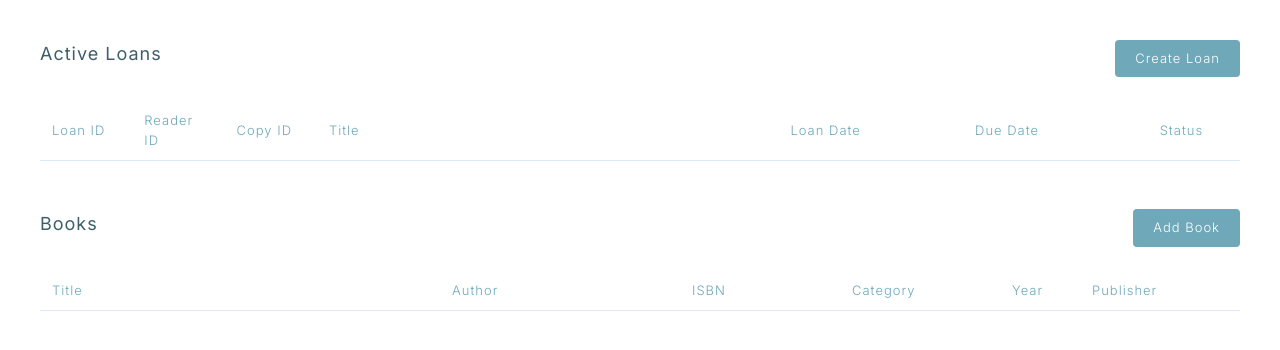
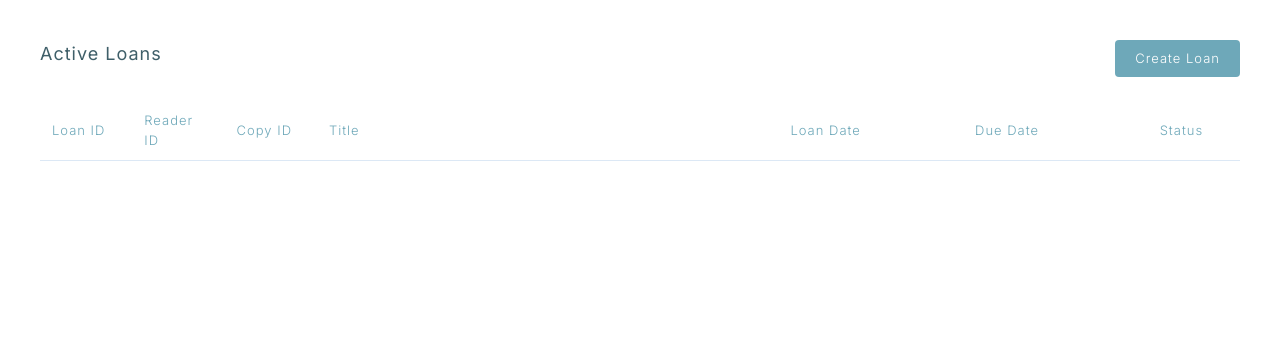
Before and after one commit to maria-caseiro/web-library, a Flask app: page / in a window 1280 px wide. Shown: the part 56-406 px from the top of the page. Run offline with Flask 3, Linux system fonts and the light colour scheme; a user stored in the database is signed in; data that the repository does not hold is empty.

Commit message:
fix: Remove boooks from index and show all active loans

```diff
--- a/app.py
+++ b/app.py
@@ -63,9 +63,8 @@ def logout():
 @app.route("/")
 @login_required
 def index():
-    books = get_books()[:4]
-    loans = get_active_loans()[:4]
-    return render_template("index.html", books=books, loans=loans)
+    loans = get_active_loans()
+    return render_template("index.html", loans=loans)
 
 # Books route
 @app.route("/books")
--- a/templates/index.html
+++ b/templates/index.html
@@ -56,38 +56,6 @@
 				</tbody>
 			</table>
 		</div>
-
-		<div class="table-section">
-			<div class="page-header">
-				<h2>Books</h2>
-				<button class="btn-primary">Add Book</button>
-			</div>
-			<table>
-				<thead>
-					<tr>
-						<th style="width: 25%">Title</th>
-						<th style="width: 15%">Author</th>
-						<th style="width: 10%">ISBN</th>
-						<th style="width: 10%">Category</th>
-						<th style="width: 5%">Year</th>
-						<th style="width: 10%">Publisher</th>
-					</tr>
-				</thead>
-				<tbody>
-					{% for book in books %}
-					<tr>
-						<tr onclick="window.location='/books/{{ book.book_id }}'" style="cursor: pointer;">
-						<td>{{ book.title }}</td>
-						<td>{{ book.author }}</td>
-						<td>{{ book.isbn }}</td>
-						<td>{{ book.category }}</td>
-						<td>{{ book.year }}</td>
-						<td>{{ book.publisher }}</td>
-					</tr>
-					{% endfor %}
-				</tbody>
-			</table>
-		</div>
 	</main>
 </body>
 
```
